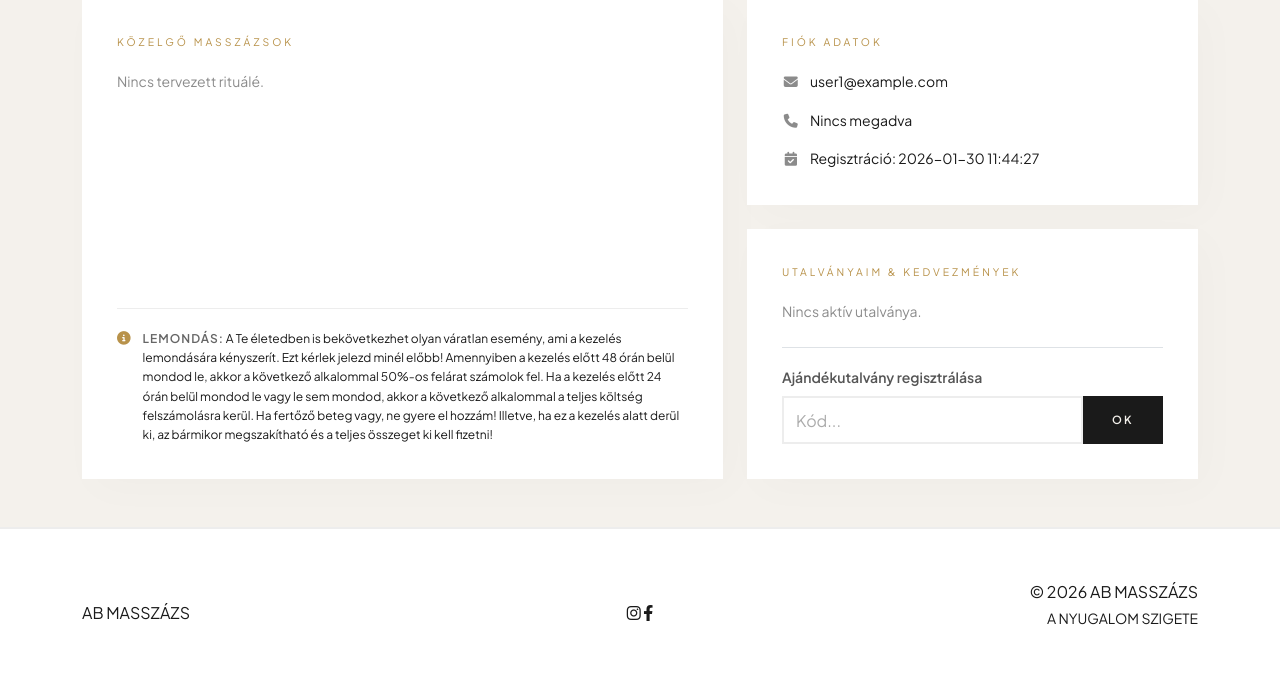
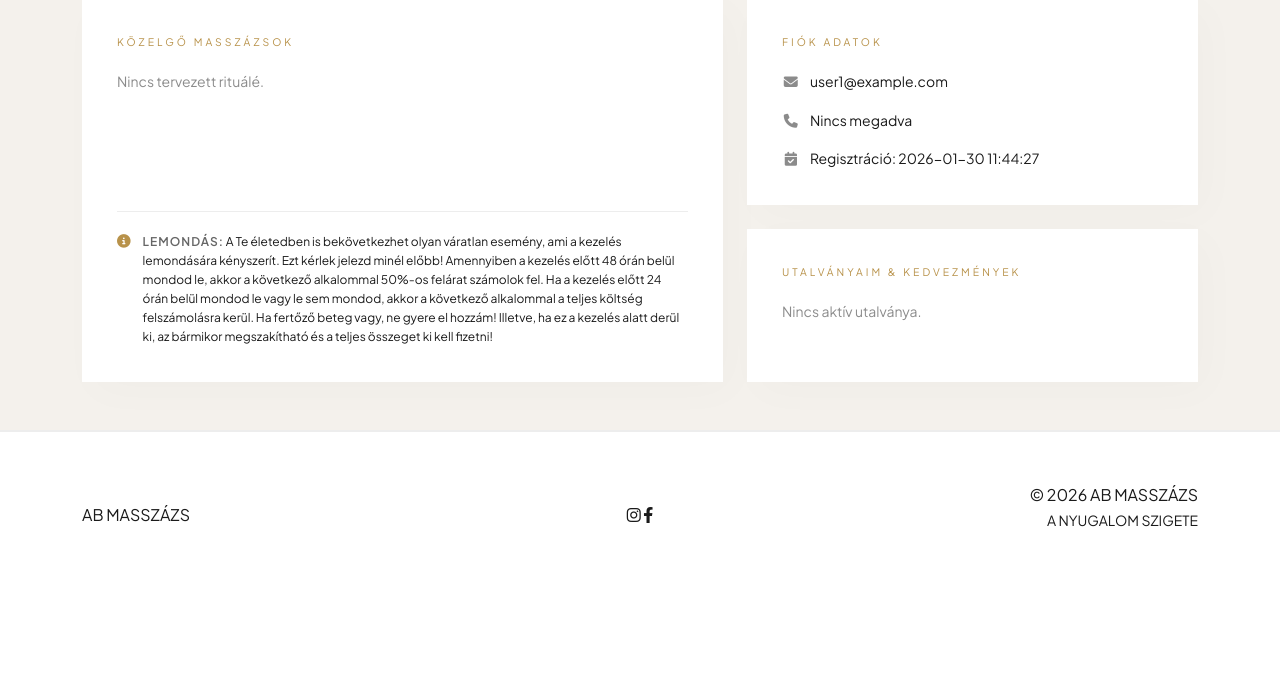
Before and after one commit to rizmajermatelewi-del/vizsga, a PHP site: page /user.php in a window 1280 px wide. Shown: the part 341-1037 px from the top of the page. After the commit the page ends 868 px from the top, so only its background shows below. Run offline with PHP 8.4, Linux system fonts and the light colour scheme; a user stored in the database is signed in; data comes from the database, SQL or seed files in the repository; some libraries are stand-ins or nearby versions.

Commit message:
Add files via upload

```diff
--- a/public/user.php
+++ b/public/user.php
@@ -227,19 +227,6 @@ function formatPhoneNumber($tel) {
                             </div>
                         <?php endforeach; else: echo "<p class='small opacity-50 italic'>Nincs aktív utalványa.</p>"; endif; ?>
                     </div>
-
-                    <div class="voucher-check-area pt-3 border-top">
-                        <label class="small text-muted mb-2">Ajándékutalvány regisztrálása</label>
-                        <div class="voucher-group">
-                            <input type="text" id="v_code" class="form-control" placeholder="Kód..." onkeypress="handleEnter(event)">
-                            <button class="btn-zen" onclick="checkVoucher()">OK</button>
-                        </div>
-                        <div id="voucher-card">
-                            <div class="small opacity-50" style="font-size: 0.6rem;">UTALVÁNY ÉRTÉKE</div>
-                            <div class="h3 my-2" id="v_amt" style="color: var(--j-gold); font-family: 'Shippori Mincho', serif;">0 Ft</div>
-                            <div class="small" id="v_exp">EXP: 0000-00-00</div>
-                        </div>
-                    </div>
                 </div>
             </div>
         </div>
```
